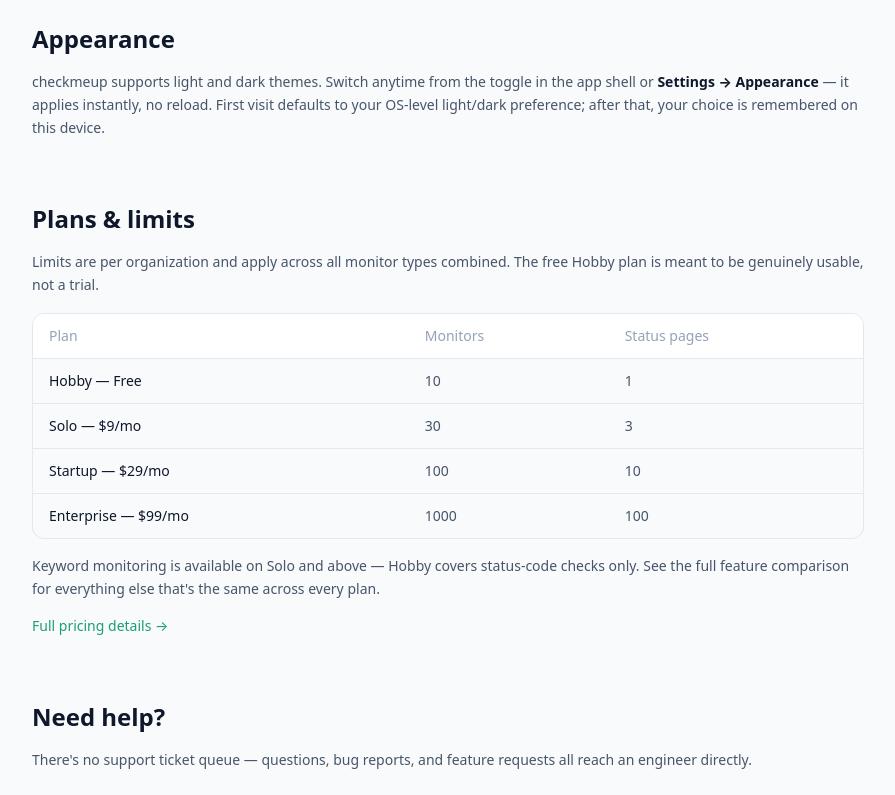
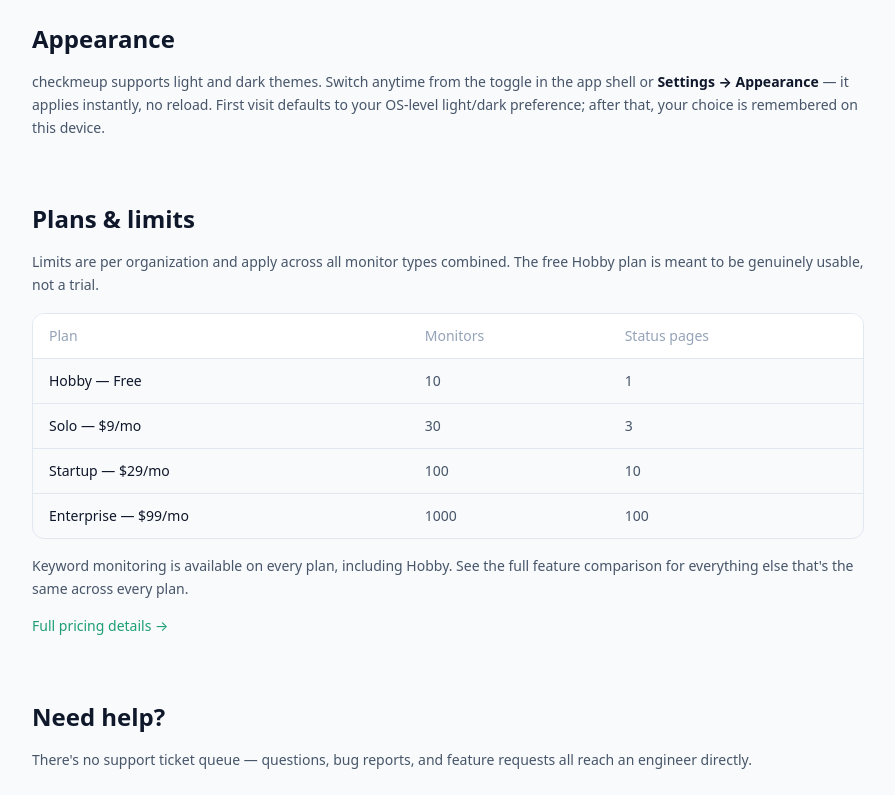
Before and after one commit to checkmeup/checkmeup, a Vue app in the folder apps/web/: page /docs in a window 1280 px wide. Shown: the part 2652-3447 px from the top of the page, without its empty margins (328-1223 px from the left). Built offline with nearby package versions, Linux system fonts and the light colour scheme; no server answers; what @tanstack/vue-query would draw is missing.

Commit message:
fix(web): correct remaining keyword-monitoring plan copy in docs
The in-app docs page still said keyword monitoring was Solo-and-above in the
plans/limits comparison section, and had lost its "every plan" qualifier in
the features list — both missed in the previous commit's doc sweep.

```diff
--- a/apps/web/src/views/DocsView.vue
+++ b/apps/web/src/views/DocsView.vue
@@ -173,7 +173,8 @@
                 style="background-color: var(--color-green-500)"
               ></span>
               <span>
-                <strong style="color: var(--text-strong)">Keyword monitoring</strong> — add an
+                <strong style="color: var(--text-strong)">Keyword monitoring</strong> (every plan,
+                including Hobby) — add an
                 optional keyword check alongside the status code, so a maintenance page served with
                 a 200 or an error embedded in a JSON response still trips an alert. Set it to
                 require the keyword (<code
@@ -410,9 +411,8 @@
             </table>
           </div>
           <p class="text-sm leading-relaxed mt-4" style="color: var(--text-dim)">
-            Keyword monitoring is available on Solo and above — Hobby covers status-code checks
-            only. See the full feature comparison for everything else that's the same across every
-            plan.
+            Keyword monitoring is available on every plan, including Hobby. See the full feature
+            comparison for everything else that's the same across every plan.
           </p>
           <RouterLink
             to="/pricing"
```
